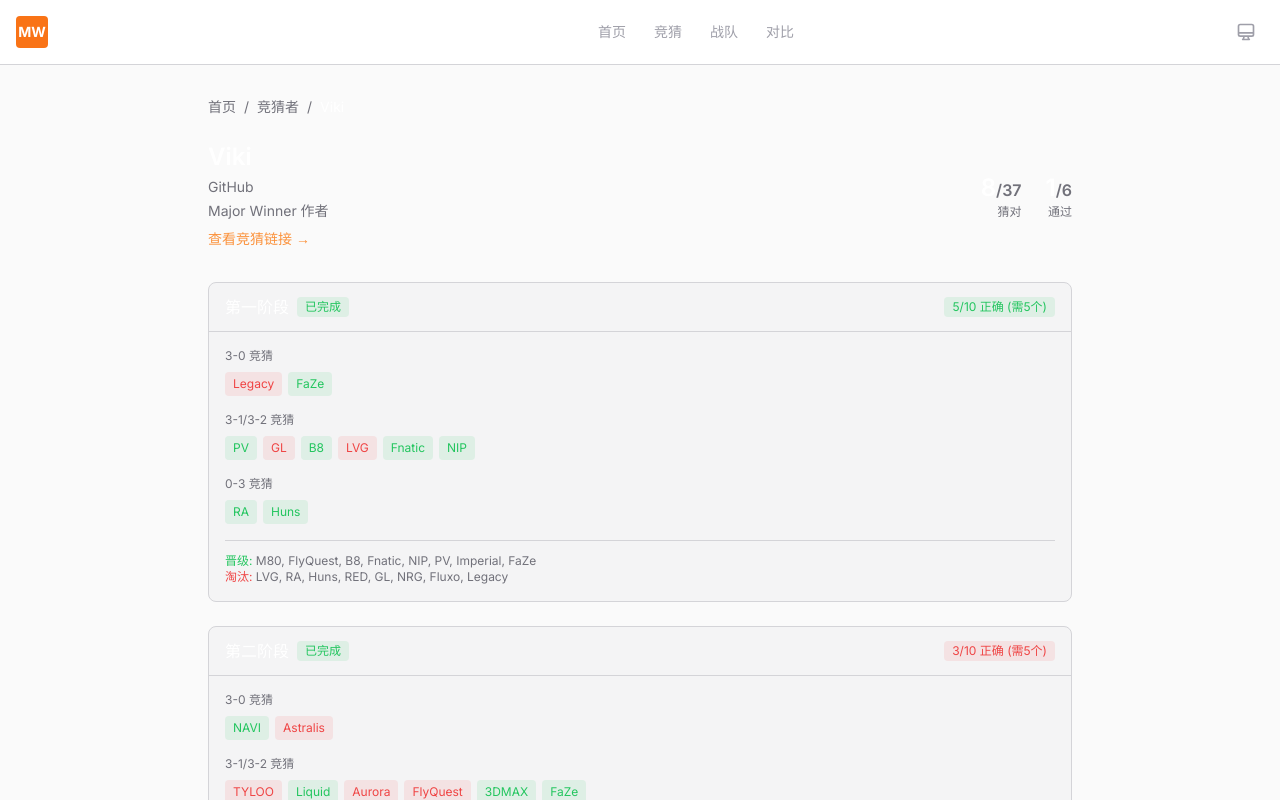
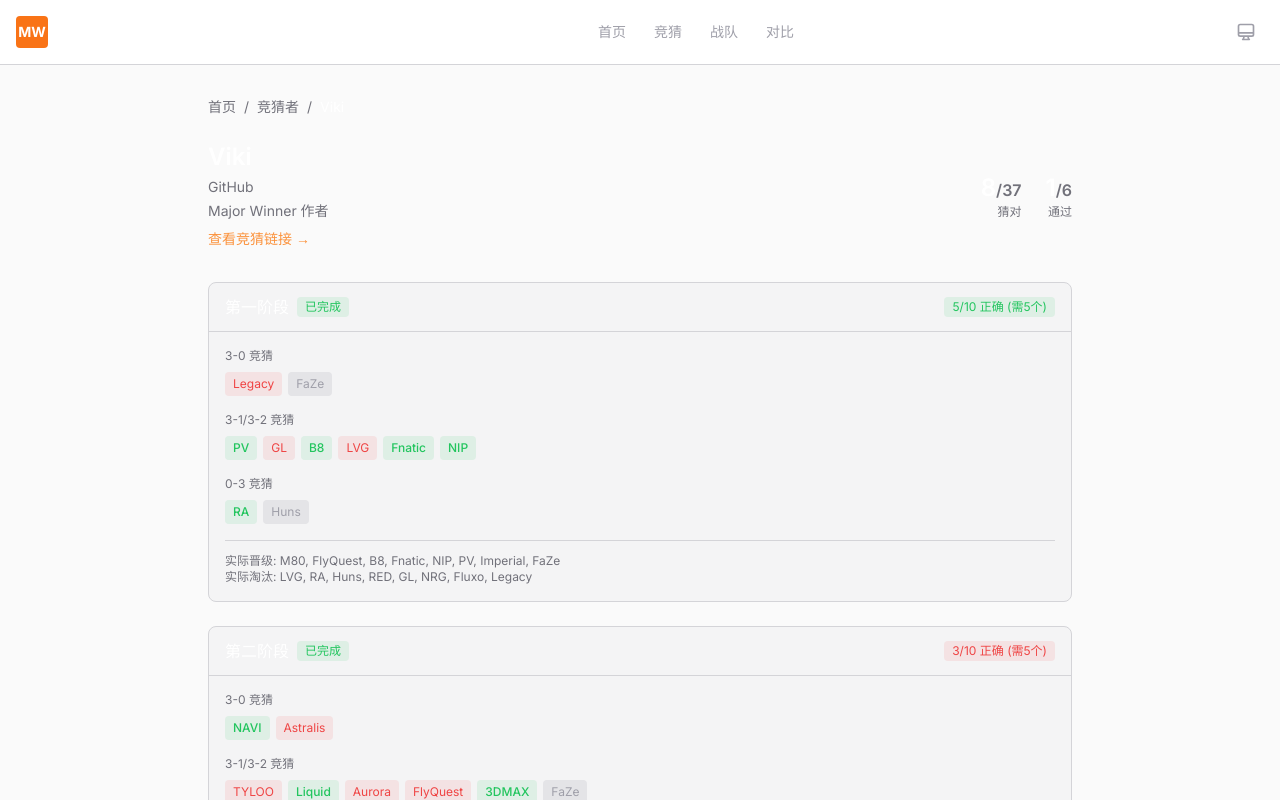
Before and after one commit to vikiboss/major-winner, a Next.js app: page /predictors/Viki in a window 1280 px wide. Shown: the top 800 px of the page. Built offline with nearby package versions, Linux system fonts and the light colour scheme.

Commit message:
chore: 下班

```diff
--- a/app/page.tsx
+++ b/app/page.tsx
@@ -72,9 +72,7 @@ export default function Home() {
           id: round.id,
           data: event.finals!,
           type: 'finals-round' as const,
-          status: round.hasResult
-            ? ('in_progress' as const)
-            : ('waiting' as const),
+          status: round.hasResult ? ('in_progress' as const) : ('waiting' as const),
           round: round.id,
         }))
       }
@@ -271,7 +269,9 @@ function StageSection({
                   <p className="text-sm">比赛尚未开始</p>
                   <p className="text-muted mt-1 text-xs">竞猜已提交,等待比赛结果</p>
                 </div>
-              ) : isSwiss && swissData && (
+              ) : (
+                isSwiss &&
+                swissData && (
                   <div className="space-y-4">
                     {/* 晋级 */}
                     <div>
@@ -324,6 +324,7 @@ function StageSection({
                       </div>
                     </div>
                   </div>
+                )
               )}
 
               {!isSwiss && finalsData && round && (
@@ -448,7 +449,7 @@ function PredictorPredictions({
                   <span className="font-medium text-white">{p.predictor}</span>
                   {p.platform && <span className="text-muted text-xs">{p.platform}</span>}
                 </Link>
-                <span className="text-muted rounded bg-muted/5 px-2 py-0.5 text-xs">
+                <span className="text-muted bg-muted/5 rounded px-2 py-0.5 text-xs">
                   等待上一阶段结束
                 </span>
               </div>
@@ -481,10 +482,14 @@ function PredictorPredictions({
             {prediction && stageType === 'swiss' && (
               <div className="flex gap-6 text-xs">
                 <div className="flex flex-wrap gap-1">
-                  <span className="text-win">3-0: </span>
+                  <span className="text-muted">3-0: </span>
                   {(prediction as StagePrediction)['3-0'].map((team, idx) => {
-                    const possible = stageStatus === 'waiting' ? true : isPredictionPossible(team, '3-0', actualResult)
-                    const isCorrect = stageStatus === 'waiting' ? false : actualResult?.['3-0']?.includes(team)
+                    const possible =
+                      stageStatus === 'waiting'
+                        ? true
+                        : isPredictionPossible(team, '3-0', actualResult)
+                    const isCorrect =
+                      stageStatus === 'waiting' ? false : actualResult?.['3-0']?.includes(team)
                     return (
                       <span key={team}>
                         <span
@@ -506,11 +511,17 @@ function PredictorPredictions({
                   })}
                 </div>
                 <div className="flex flex-wrap gap-1">
-                  <span className="text-primary-400">3-1/2: </span>
+                  <span className="text-muted">3-1/2: </span>
                   {(prediction as StagePrediction)['3-1-or-3-2'].map((team, idx) => {
-                    const possible = stageStatus === 'waiting' ? true : isPredictionPossible(team, '3-1-or-3-2', actualResult)
-                    const isCorrect = stageStatus === 'waiting' ? false :
-                      actualResult?.['3-1']?.includes(team) || actualResult?.['3-2']?.includes(team)
+                    const possible =
+                      stageStatus === 'waiting'
+                        ? true
+                        : isPredictionPossible(team, '3-1-or-3-2', actualResult)
+                    const isCorrect =
+                      stageStatus === 'waiting'
+                        ? false
+                        : actualResult?.['3-1']?.includes(team) ||
+                          actualResult?.['3-2']?.includes(team)
                     return (
                       <span key={team}>
                         <span
@@ -518,7 +529,7 @@ function PredictorPredictions({
                             stageStatus === 'waiting'
                               ? 'text-zinc-400'
                               : isCorrect
-                                ? 'text-primary-400 font-medium'
+                                ? 'text-win font-medium'
                                 : !possible
                                   ? 'text-lose line-through opacity-60'
                                   : 'text-zinc-400'
@@ -532,10 +543,14 @@ function PredictorPredictions({
                   })}
                 </div>
                 <div className="flex flex-wrap gap-1">
-                  <span className="text-lose">0-3: </span>
+                  <span className="text-muted">0-3: </span>
                   {(prediction as StagePrediction)['0-3'].map((team, idx) => {
-                    const possible = stageStatus === 'waiting' ? true : isPredictionPossible(team, '0-3', actualResult)
-                    const isCorrect = stageStatus === 'waiting' ? false : actualResult?.['0-3']?.includes(team)
+                    const possible =
+                      stageStatus === 'waiting'
+                        ? true
+                        : isPredictionPossible(team, '0-3', actualResult)
+                    const isCorrect =
+                      stageStatus === 'waiting' ? false : actualResult?.['0-3']?.includes(team)
                     return (
                       <span key={team}>
                         <span
@@ -543,9 +558,9 @@ function PredictorPredictions({
                             stageStatus === 'waiting'
                               ? 'text-zinc-400'
                               : isCorrect
-                                ? 'text-lose font-medium'
+                                ? 'text-win font-medium'
                                 : !possible
-                                  ? 'text-muted line-through opacity-60'
+                                  ? 'text-lose line-through opacity-60'
                                   : 'text-zinc-400'
                           }
                         >
@@ -567,10 +582,9 @@ function PredictorPredictions({
                     {(prediction as { '8-to-4': string[]; '4-to-2': string[] })[round].map(
                       (team, idx, arr) => {
                         const roundResult = event.finals?.result[round]
-                        const hasResult = roundResult && 'winners' in roundResult && roundResult.winners.length > 0
-                        const isCorrect =
-                          hasResult &&
-                          roundResult.winners.includes(team)
+                        const hasResult =
+                          roundResult && 'winners' in roundResult && roundResult.winners.length > 0
+                        const isCorrect = hasResult && roundResult.winners.includes(team)
                         return (
                           <span key={team}>
                             <span
@@ -595,7 +609,7 @@ function PredictorPredictions({
                 )}
                 {round === '2-to-1' && (
                   <div>
-                    <span className="text-primary-400">冠军竞猜: </span>
+                    <span className="text-muted">冠军竞猜: </span>
                     <span
                       className={
                         stageStatus === 'waiting'
--- a/app/predictors/[id]/page.tsx
+++ b/app/predictors/[id]/page.tsx
@@ -159,70 +159,88 @@ export default async function PredictorDetailPage({ params }: Props) {
                 <div>
                   <p className="text-muted mb-2 text-xs">3-0 竞猜</p>
                   <div className="flex flex-wrap gap-1.5">
-                    {stagePred!['3-0'].map((team) => (
+                    {stagePred!['3-0'].map((team) => {
+                      const isCorrect = showResults && stageResult?.result['3-0']?.includes(team)
+                      const isWrong = showResults && !actualAdvancing.includes(team)
+                      return (
                         <span
                           key={team}
                           className={`rounded px-2 py-1 text-xs ${
-                          showResults
-                            ? actualAdvancing.includes(team)
-                              ? 'bg-win/10 text-win'
-                              : 'bg-lose/10 text-lose'
-                            : 'bg-surface-2 text-zinc-300'
+                            !showResults
+                              ? 'bg-surface-2 text-zinc-300'
+                              : isCorrect
+                                ? 'bg-win/10 text-win font-medium'
+                                : isWrong
+                                  ? 'bg-lose/10 text-lose'
+                                  : 'bg-surface-2 text-zinc-400'
                           }`}
                         >
                           {team}
                         </span>
-                    ))}
+                      )
+                    })}
                   </div>
                 </div>
                 {/* 3-1/3-2 */}
                 <div>
                   <p className="text-muted mb-2 text-xs">3-1/3-2 竞猜</p>
                   <div className="flex flex-wrap gap-1.5">
-                    {stagePred!['3-1-or-3-2'].map((team) => (
+                    {stagePred!['3-1-or-3-2'].map((team) => {
+                      const isCorrect = showResults && (stageResult?.result['3-1']?.includes(team) || stageResult?.result['3-2']?.includes(team))
+                      const isWrong = showResults && !actualAdvancing.includes(team)
+                      return (
                         <span
                           key={team}
                           className={`rounded px-2 py-1 text-xs ${
-                          showResults
-                            ? actualAdvancing.includes(team)
-                              ? 'bg-win/10 text-win'
-                              : 'bg-lose/10 text-lose'
-                            : 'bg-surface-2 text-zinc-300'
+                            !showResults
+                              ? 'bg-surface-2 text-zinc-300'
+                              : isCorrect
+                                ? 'bg-win/10 text-win font-medium'
+                                : isWrong
+                                  ? 'bg-lose/10 text-lose'
+                                  : 'bg-surface-2 text-zinc-400'
                           }`}
                         >
                           {team}
                         </span>
-                    ))}
+                      )
+                    })}
                   </div>
                 </div>
                 {/* 0-3 */}
                 <div>
                   <p className="text-muted mb-2 text-xs">0-3 竞猜</p>
                   <div className="flex flex-wrap gap-1.5">
-                    {stagePred!['0-3'].map((team) => (
+                    {stagePred!['0-3'].map((team) => {
+                      const isCorrect = showResults && stageResult?.result['0-3']?.includes(team)
+                      const isWrong = showResults && !actualEliminated.includes(team)
+                      return (
                         <span
                           key={team}
                           className={`rounded px-2 py-1 text-xs ${
-                          showResults
-                            ? actualEliminated.includes(team)
-                              ? 'bg-win/10 text-win'
-                              : 'bg-lose/10 text-lose'
-                            : 'bg-surface-2 text-zinc-300'
+                            !showResults
+                              ? 'bg-surface-2 text-zinc-300'
+                              : isCorrect
+                                ? 'bg-win/10 text-win font-medium'
+                                : isWrong
+                                  ? 'bg-lose/10 text-lose'
+                                  : 'bg-surface-2 text-zinc-400'
                           }`}
                         >
                           {team}
                         </span>
-                    ))}
+                      )
+                    })}
                   </div>
                 </div>
                 {/* Actual - 只在有结果时显示 */}
                 {showResults && (actualAdvancing.length > 0 || actualEliminated.length > 0) && (
                   <div className="border-border text-muted border-t pt-3 text-xs">
                     <p>
-                      <span className="text-win">晋级:</span> {actualAdvancing.join(', ') || '无'}
+                      实际晋级: {actualAdvancing.join(', ') || '无'}
                     </p>
                     <p>
-                      <span className="text-lose">淘汰:</span> {actualEliminated.join(', ') || '无'}
+                      实际淘汰: {actualEliminated.join(', ') || '无'}
                     </p>
                   </div>
                 )}
```
Lines whose indentation alone changed are shown as unchanged.
